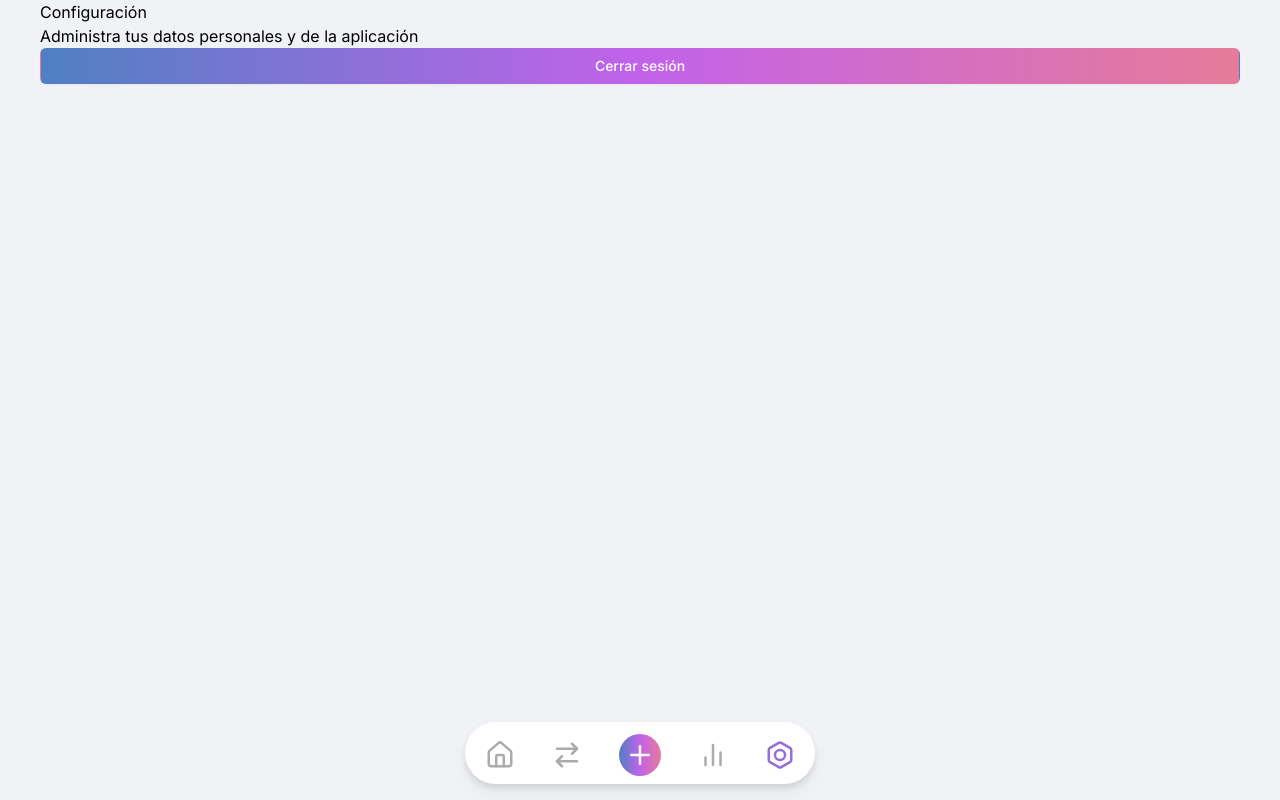
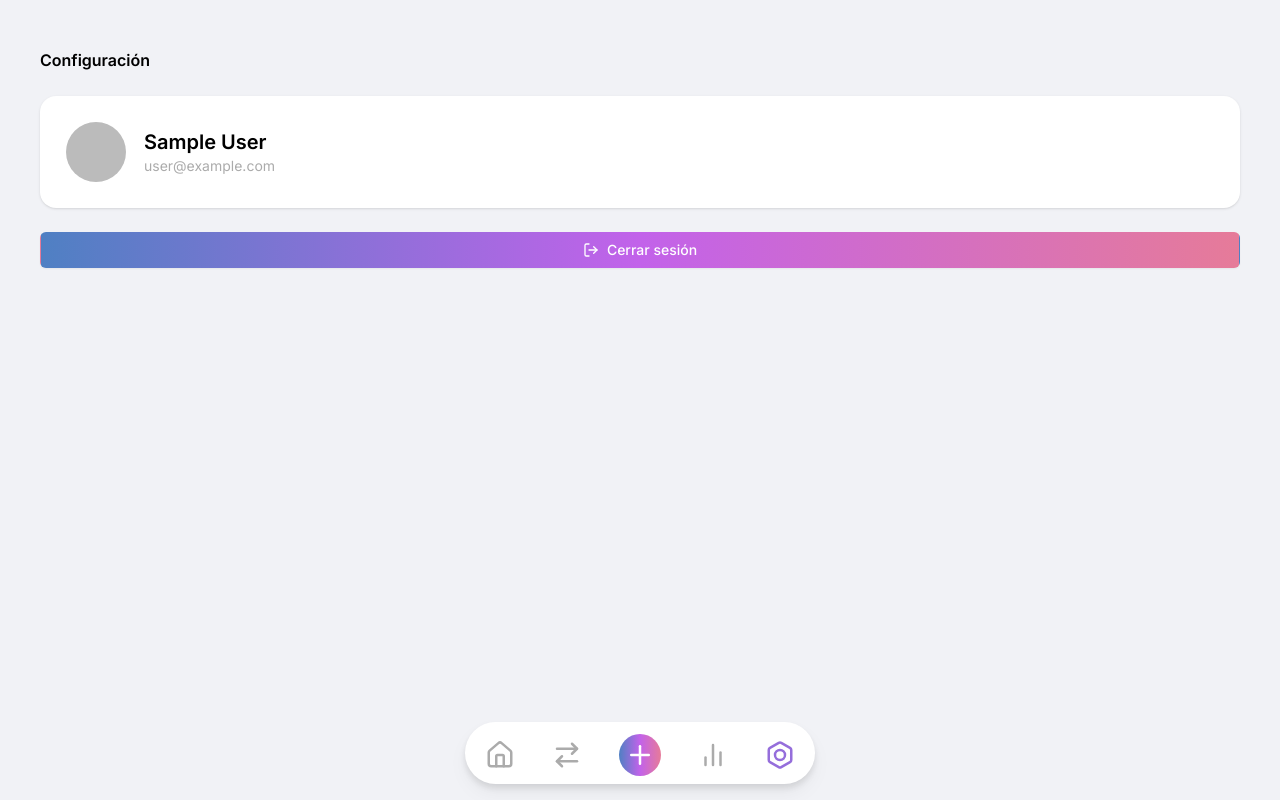
Before and after one commit to lautaroroldan/balanticco, a Next.js app: page /dashboard/settings in a window 1280 px wide. Built offline with nearby package versions, Linux system fonts and the light colour scheme; no server answers; sample sign-in values are in the browser's storage.

Commit message:
Feat Card-settings:<Se crea el componente card settings y se implementa en la vista>

```diff
--- a/app/dashboard/settings/page.tsx
+++ b/app/dashboard/settings/page.tsx
@@ -1,6 +1,7 @@
 import { auth, signOut } from '@/auth'
 import ButtonForm from '@/components/button-form'
-import { Button } from '@/components/ui/button'
+import CardSettings from '@/components/card-settings'
+import { LogOut } from 'lucide-react'
 import { redirect } from 'next/navigation'
 import React from 'react'
 
@@ -12,17 +13,20 @@ async function Page() {
     }
 
     return (
-        <div>
-            <h2>Configuración</h2>
-            <p>Administra tus datos personales y de la aplicación</p>
+        <div className='flex flex-col gap-6'>
+            <h1 className="text-base font-semibold mt-12">Configuración</h1>
+
+            <CardSettings name={session.user.name ?? ''} email={session.user.email ?? ''} image={session.user.image ?? ''} />
+
             <form action={async () => {
                 'use server'
                 await signOut()
             }}>
-                <ButtonForm type='submit'>Cerrar sesión</ButtonForm>
-        </form>
-    </div>
-  )
+                <ButtonForm type='submit'><LogOut className="h-5 w-5" />
+                    <span className="font-medium">Cerrar sesión</span></ButtonForm>
+            </form>
+        </div>
+    )
 }
 
 export default Page
--- /dev/null
+++ b/components/card-settings.tsx
@@ -0,0 +1,25 @@
+import { Avatar, AvatarFallback, AvatarImage } from '@/components/ui/avatar'
+import React from 'react'
+
+interface CardSettingsProps {
+    image: string
+    name: string
+    email: string
+}
+
+function CardSettings({ image, name, email }: CardSettingsProps) {
+    return (
+        <div className="rounded-2xl bg-white p-6 text-black shadow flex items-center gap-4">
+            <Avatar className="h-16 w-16 border-2 border-white">
+                <AvatarImage src={image} alt="Profile picture" />
+                <AvatarFallback>{name.split(' ').map(n => n[0]).join('')}</AvatarFallback>
+            </Avatar>
+            <div className="flex-1">
+                <h2 className="text-xl font-semibold">{name}</h2>
+                <p className="text-sm text-light-gray">{email}</p>
+            </div>
+        </div>
+    )
+}
+
+export default CardSettings
--- /dev/null
+++ b/components/ui/avatar.tsx
@@ -0,0 +1,50 @@
+"use client"
+
+import * as React from "react"
+import * as AvatarPrimitive from "@radix-ui/react-avatar"
+
+import { cn } from "@/lib/utils"
+
+const Avatar = React.forwardRef<
+  React.ElementRef<typeof AvatarPrimitive.Root>,
+  React.ComponentPropsWithoutRef<typeof AvatarPrimitive.Root>
+>(({ className, ...props }, ref) => (
+  <AvatarPrimitive.Root
+    ref={ref}
+    className={cn(
+      "relative flex h-10 w-10 shrink-0 overflow-hidden rounded-full",
+      className
+    )}
+    {...props}
+  />
+))
+Avatar.displayName = AvatarPrimitive.Root.displayName
+
+const AvatarImage = React.forwardRef<
+  React.ElementRef<typeof AvatarPrimitive.Image>,
+  React.ComponentPropsWithoutRef<typeof AvatarPrimitive.Image>
+>(({ className, ...props }, ref) => (
+  <AvatarPrimitive.Image
+    ref={ref}
+    className={cn("aspect-square h-full w-full", className)}
+    {...props}
+  />
+))
+AvatarImage.displayName = AvatarPrimitive.Image.displayName
+
+const AvatarFallback = React.forwardRef<
+  React.ElementRef<typeof AvatarPrimitive.Fallback>,
+  React.ComponentPropsWithoutRef<typeof AvatarPrimitive.Fallback>
+>(({ className, ...props }, ref) => (
+  <AvatarPrimitive.Fallback
+    ref={ref}
+    className={cn(
+      "flex h-full w-full items-center justify-center rounded-full bg-neutral-100 dark:bg-neutral-800",
+      className
+    )}
+    {...props}
+  />
+))
+AvatarFallback.displayName = AvatarPrimitive.Fallback.displayName
+
+export { Avatar, AvatarImage, AvatarFallback }
```
